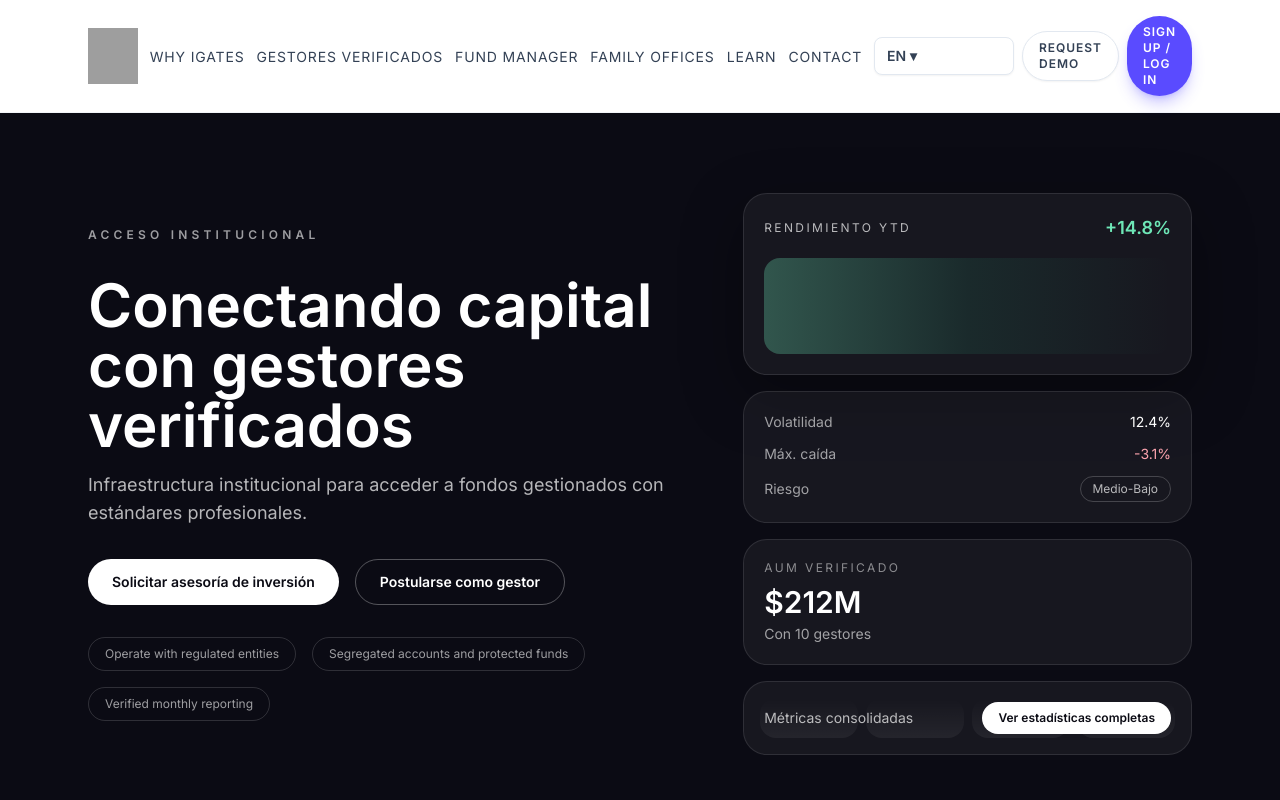
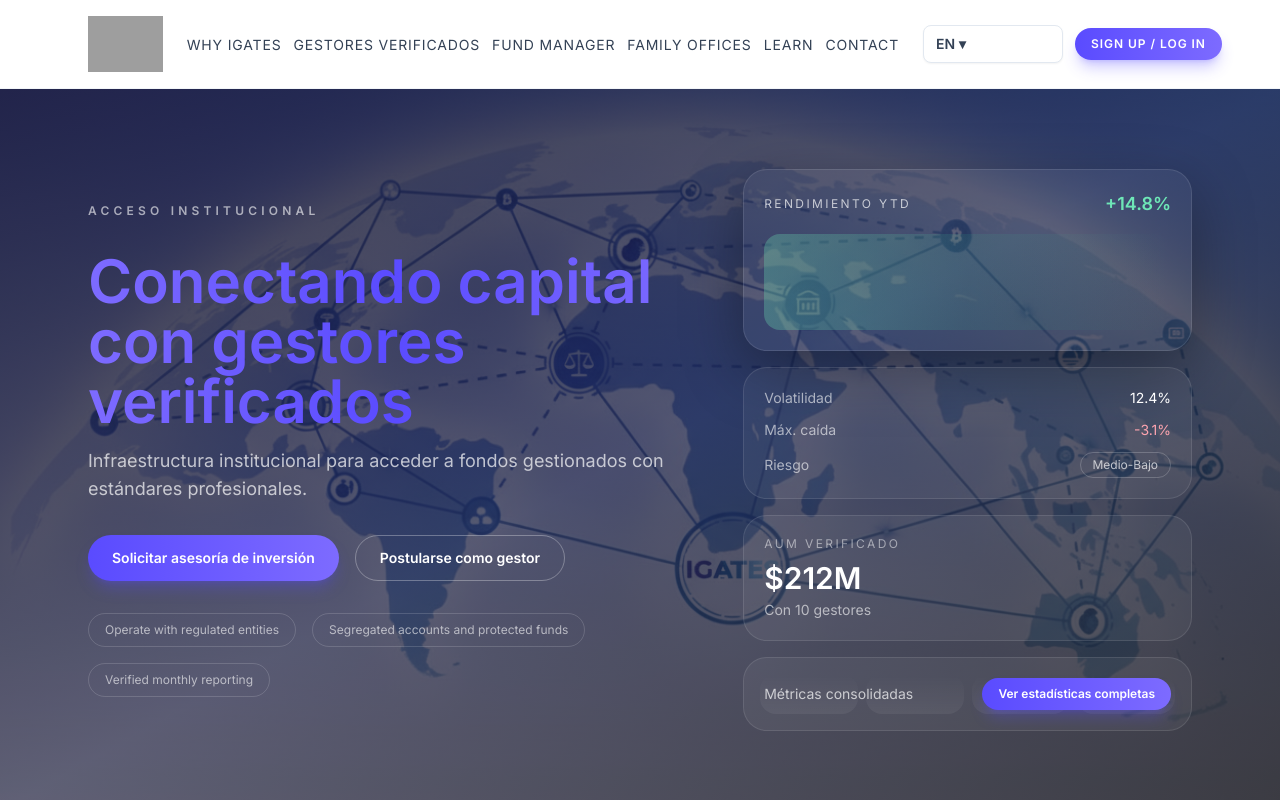
Before and after one commit to Juanherrera-123/Fund_Connect, a Next.js app: page / in a window 1280 px wide. Shown: the top 800 px of the page. Built offline with nearby package versions, Linux system fonts and the light colour scheme; grey boxes are pictures that could not be loaded.

Commit message:
Update hero and CTA styling

```diff
--- a/src/components/Navbar.tsx
+++ b/src/components/Navbar.tsx
@@ -28,9 +28,9 @@ export function Navbar() {
 
   return (
     <header className="sticky top-0 z-10 border-b border-slate-300/25 bg-white/90 backdrop-blur">
-      <div className="mx-auto flex w-full max-w-6xl items-center justify-between gap-3 px-6 py-4">
+      <div className="mx-auto flex w-full max-w-6xl flex-nowrap items-center justify-between gap-6 px-6 py-4">
         <Link
-          className="flex items-center gap-2 font-extrabold tracking-[0.08em] text-slate-900"
+          className="flex flex-shrink-0 items-center gap-2 font-extrabold tracking-[0.08em] text-slate-900"
           href="/"
           aria-label="IGATES home"
         >
@@ -40,7 +40,7 @@ export function Navbar() {
             className="h-14 w-auto"
           />
         </Link>
-        <nav className="hidden items-center gap-3 whitespace-nowrap text-[14px] uppercase tracking-[0.06em] text-slate-700 lg:flex">
+        <nav className="hidden flex-1 items-center justify-center gap-3 whitespace-nowrap text-[14px] uppercase tracking-[0.06em] text-slate-700 lg:flex">
           <Link href="/#why" data-i18n="navWhy">
             Why IGATES
           </Link>
@@ -58,17 +58,10 @@ export function Navbar() {
             Contact
           </Link>
         </nav>
-        <div className="flex items-center gap-2">
+        <div className="flex flex-shrink-0 items-center gap-3">
           <LanguageSwitcher />
           <Link
-            className="hidden items-center justify-center rounded-full border border-slate-200 bg-white px-4 py-2 text-xs font-semibold uppercase tracking-[0.08em] text-slate-700 shadow-sm transition hover:border-slate-300 hover:bg-slate-50 md:inline-flex"
-            href="/#contact"
-            data-i18n="navRequestDemo"
-          >
-            Request Demo
-          </Link>
-          <Link
-            className="inline-flex items-center justify-center rounded-full bg-igates-500 px-4 py-2 text-xs font-semibold uppercase tracking-[0.08em] text-white shadow-lg shadow-igates-500/30 transition hover:bg-igates-400"
+            className="inline-flex items-center justify-center rounded-full bg-gradient-to-r from-igates-500 to-igates-400 px-4 py-2 text-xs font-semibold uppercase tracking-[0.08em] text-white shadow-lg shadow-igates-500/30 transition hover:bg-none hover:bg-white hover:text-igates-500"
             href={authLink.href}
             data-i18n="navAuth"
           >
--- a/src/components/forms/ContactForm.tsx
+++ b/src/components/forms/ContactForm.tsx
@@ -83,7 +83,7 @@ export function ContactForm() {
         ></textarea>
       </label>
       <button
-        className="inline-flex items-center justify-center rounded-full bg-igates-500 px-6 py-3 text-sm font-semibold text-white shadow-lg shadow-igates-500/30 transition hover:bg-igates-400 disabled:cursor-not-allowed disabled:opacity-70"
+        className="inline-flex items-center justify-center rounded-full bg-gradient-to-r from-igates-500 to-igates-400 px-6 py-3 text-sm font-semibold text-white shadow-lg shadow-igates-500/30 transition hover:bg-none hover:bg-white hover:text-igates-500 disabled:cursor-not-allowed disabled:opacity-70"
         type="submit"
         data-i18n="contactSubmit"
         disabled={state.isSubmitting}
--- a/src/components/home/Hero.tsx
+++ b/src/components/home/Hero.tsx
@@ -8,8 +8,12 @@ const trustItems = [
 
 export function Hero() {
   return (
-    <section id="hero" className="bg-igates-900 text-white">
-      <div className="mx-auto grid max-w-6xl gap-12 px-6 py-20 lg:grid-cols-[1.15fr_0.85fr] lg:items-center">
+    <section
+      id="hero"
+      className="relative overflow-hidden bg-[url('/worldmap-Igates.png')] bg-cover bg-center text-white"
+    >
+      <div className="absolute inset-0 bg-gradient-to-br from-igates-800/80 via-igates-700/70 to-igates-900/80" />
+      <div className="relative mx-auto grid max-w-6xl gap-12 px-6 py-20 lg:grid-cols-[1.15fr_0.85fr] lg:items-center">
         <div className="space-y-8">
           <p
             className="text-xs font-semibold uppercase tracking-[0.35em] text-white/60"
@@ -19,7 +23,7 @@ export function Hero() {
           </p>
           <div className="space-y-4">
             <h1
-              className="text-4xl font-semibold leading-tight md:text-6xl"
+              className="bg-gradient-to-r from-igates-400 via-igates-500 to-igates-400 bg-clip-text text-4xl font-semibold leading-tight text-transparent md:text-6xl"
               data-i18n="heroTitle"
             >
               Conectando capital con gestores verificados
@@ -31,7 +35,7 @@ export function Hero() {
           </div>
           <div className="flex flex-wrap gap-4">
             <Link
-              className="inline-flex items-center justify-center rounded-full bg-white px-6 py-3 text-sm font-semibold text-igates-900 transition hover:bg-white/90"
+              className="inline-flex items-center justify-center rounded-full bg-gradient-to-r from-igates-500 to-igates-400 px-6 py-3 text-sm font-semibold text-white shadow-lg shadow-igates-500/30 transition hover:bg-none hover:bg-white hover:text-igates-500"
               href="#contact"
               data-i18n="heroCtaInvestor"
             >
@@ -99,7 +103,7 @@ export function Hero() {
             </div>
             <div className="relative flex items-center justify-between gap-4">
               <p className="text-sm text-white/70">Métricas consolidadas</p>
-              <button className="rounded-full bg-white px-4 py-2 text-xs font-semibold text-igates-900">
+              <button className="rounded-full bg-gradient-to-r from-igates-500 to-igates-400 px-4 py-2 text-xs font-semibold text-white shadow-lg shadow-igates-500/30 transition hover:bg-none hover:bg-white hover:text-igates-500">
                 Ver estadísticas completas
               </button>
             </div>
```
